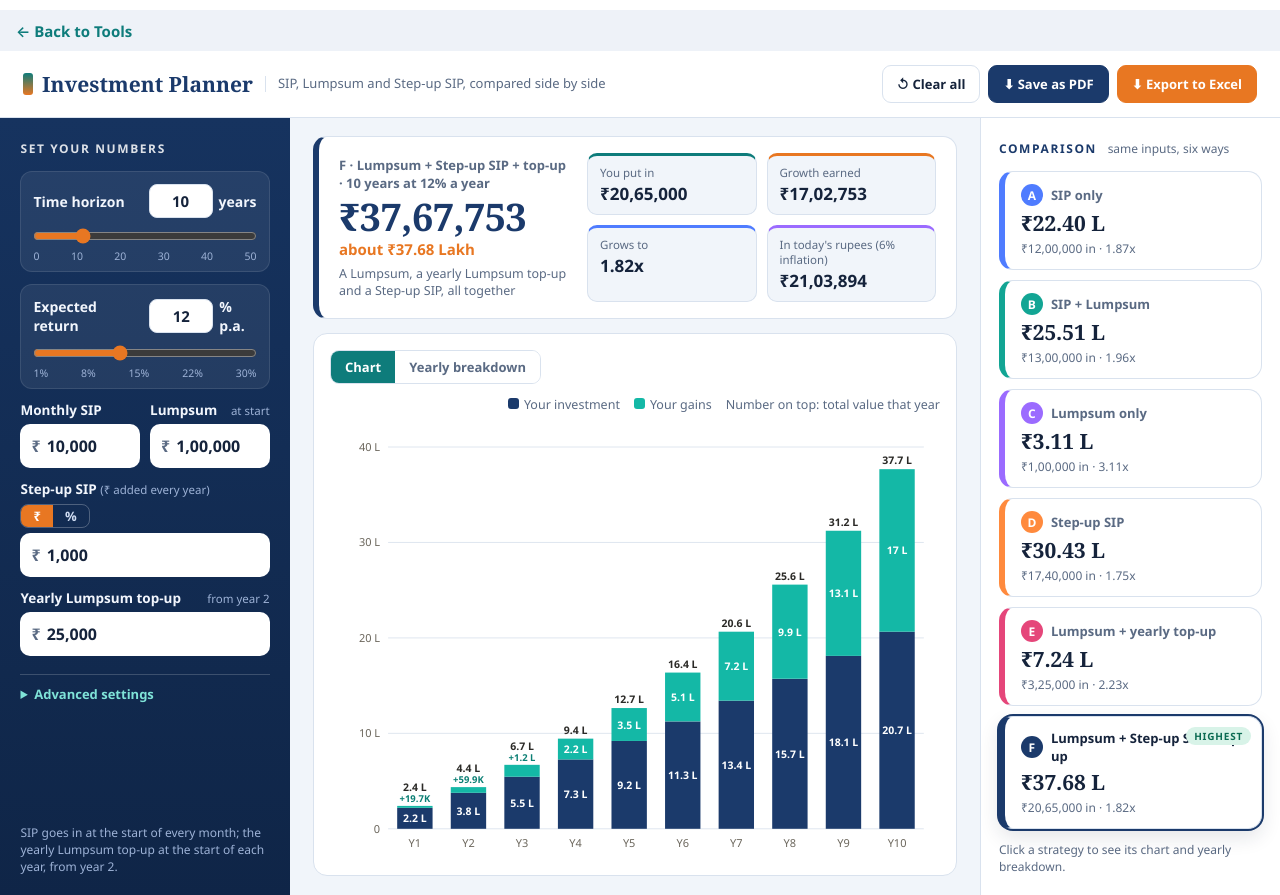
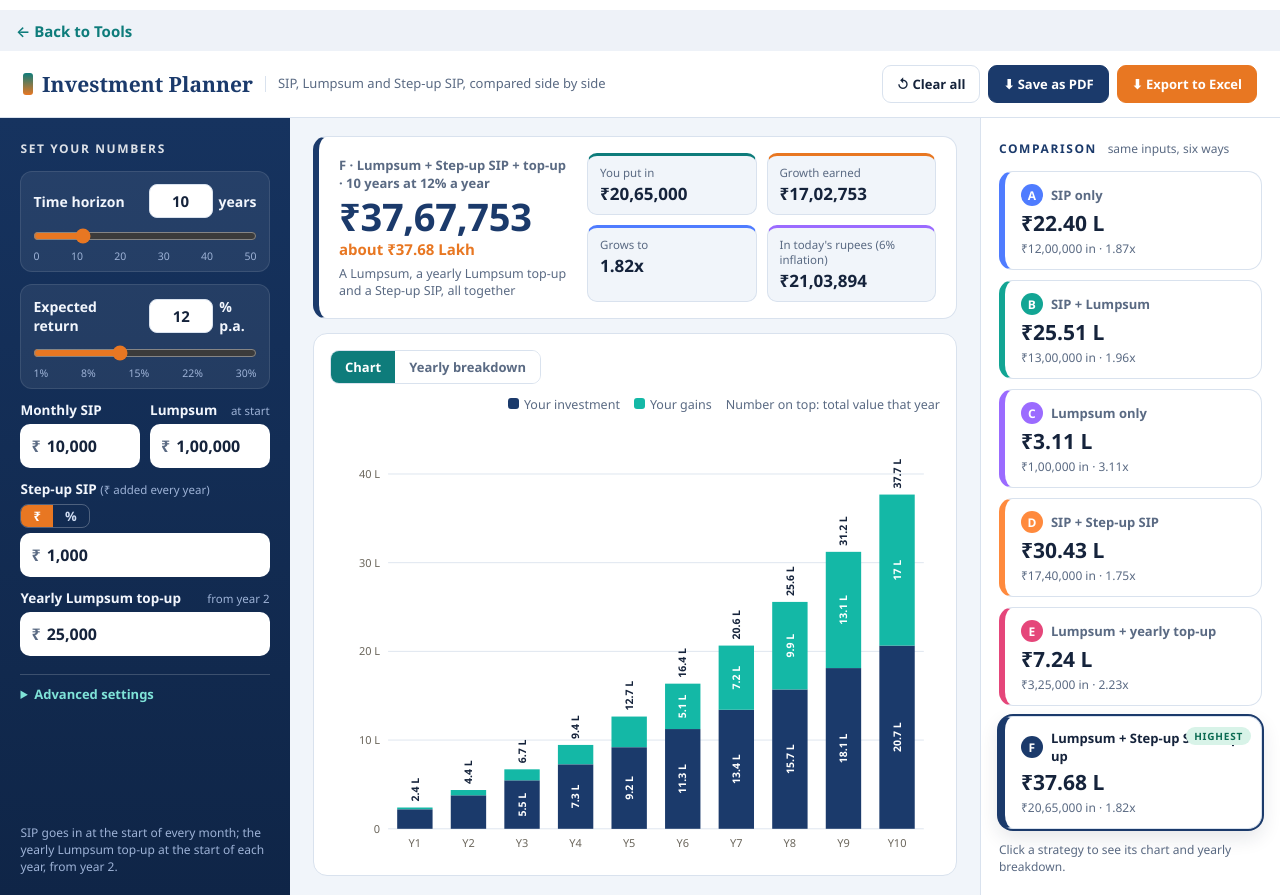
Before and after one commit to vamsheerudra/mfd-website, a plain HTML site: page tools/investment-planner.html in a window 1280 px wide. Shown: the part 58-953 px from the top of the page. Drawn offline with Linux system fonts and the light colour scheme.

Commit message:
Add files via upload

```diff
--- a/tools/investment-planner.html
+++ b/tools/investment-planner.html
@@ -55,7 +55,7 @@ button{font:inherit;cursor:pointer}
 .plan:focus-visible{outline:2px solid var(--teal)}
 .plan .t2{display:flex;align-items:center;gap:8px;font-size:13px;font-weight:600;color:var(--ink-soft)}
 .plan .bdg{width:22px;height:22px;border-radius:50%;background:var(--c);color:#fff;display:inline-flex;align-items:center;justify-content:center;font-size:12px;font-weight:800;flex:none}
-.plan .vv{font-size:21px;font-weight:800;color:var(--ink);font-family:Georgia,'Times New Roman',serif;white-space:nowrap}
+.plan .vv{font-size:21px;font-weight:800;color:var(--ink);font-variant-numeric:lining-nums tabular-nums;white-space:nowrap}
 .plan .sub{font-size:12px;color:var(--ink-soft)}
 .plan .top1{position:absolute;right:10px;top:10px;font-size:10px;font-weight:700;text-transform:uppercase;letter-spacing:.8px;color:#0b6b52;background:#d8f3e8;border-radius:99px;padding:2px 8px}
 .plan.on{box-shadow:0 0 0 2px var(--c),0 8px 20px rgba(21,35,59,.12)}
@@ -104,7 +104,7 @@ details.more select,details.more input[type=text]{width:100%;font:inherit;font-s
 .hero2{--c:#1B3A6B;background:#fff;border:1px solid var(--line);border-left:6px solid var(--c);border-radius:14px;padding:16px 20px;color:var(--ink);display:flex;gap:18px;align-items:center;flex-wrap:wrap}
 .hero2 .lh{flex:1;min-width:230px}
 .hero2 .lbl{font-size:13px;color:var(--ink-soft);font-weight:600}
-.hero2 .big{font-size:38px;font-weight:800;line-height:1.1;margin:4px 0 2px;white-space:nowrap;color:var(--navy);font-family:Georgia,'Times New Roman',serif;letter-spacing:-.5px}
+.hero2 .big{font-size:38px;font-weight:800;line-height:1.1;margin:4px 0 2px;white-space:nowrap;color:var(--navy);font-variant-numeric:lining-nums tabular-nums;letter-spacing:-.3px}
 .hero2 .words{color:#E87722;font-weight:700;font-size:15px}
 .hero2 .desc{font-size:12.5px;color:var(--ink-soft);margin-top:6px}
 .hero2 .hs{display:grid;grid-template-columns:repeat(auto-fit,minmax(165px,1fr));gap:10px;flex:2;min-width:260px}
@@ -302,7 +302,7 @@ var saveT=null;
 function save(){clearTimeout(saveT);saveT=setTimeout(function(){lsSet(KEY,JSON.stringify(S))},250)}
 
 /* ---------- engine: six plans, month by month ---------- */
-var NAMES=['SIP only','SIP + Lumpsum','Lumpsum only','Step-up SIP','Lumpsum + yearly top-up','Lumpsum + Step-up SIP + top-up'];
+var NAMES=['SIP only','SIP + Lumpsum','Lumpsum only','SIP + Step-up SIP','Lumpsum + yearly top-up','Lumpsum + Step-up SIP + top-up'];
 var LET='ABCDEF';
 var DESCS=['A fixed SIP every month','A Lumpsum on day one plus a fixed monthly SIP','A Lumpsum on day one, left to grow','A monthly SIP that steps up every year','A Lumpsum plus a yearly Lumpsum top-up from year 2','A Lumpsum, a yearly Lumpsum top-up and a Step-up SIP, all together'];
 var COLORS=['#4f7cff','#12a594','#9b6bff','#ff8a3d','#e5467a','#1B3A6B'];
@@ -339,7 +339,7 @@ var C_INV='#1B3A6B',C_GAIN='#14b8a6';
 var CH=null;
 function barsSVG(p,isStatic){
   if(S.T<1)return '<div class="hint" style="padding:40px 10px;text-align:center">Enter a tenure of at least 1 year to see the chart.</div>';
-  var vb=!isStatic&&$('#view'),T=S.T,W=vb&&vb.clientWidth>200?vb.clientWidth:760,H=vb&&vb.clientHeight>200?vb.clientHeight:400,pl=58,pr=16,pt=26,pb=30,iw=W-pl-pr,ih=H-pt-pb,bw=iw/T,bar=Math.min(54,bw*0.66),mx=0,y;
+  var vb=!isStatic&&$('#view'),T=S.T,W=vb&&vb.clientWidth>200?vb.clientWidth:760,H=vb&&vb.clientHeight>200?vb.clientHeight:400,pl=58,pr=16,pt=(function(){var m=0;for(var q=1;q<p.val.length;q++)m=Math.max(m,lab(p.val[q]).length);return Math.round(m*6.2+16)})(),pb=30,iw=W-pl-pr,ih=H-pt-pb,bw=iw/T,bar=Math.min(54,bw*0.66),mx=0,y;
   for(y=1;y<=T;y++)if(p.val[y]>mx)mx=p.val[y];
   if(mx<=0)mx=1;
   var step=niceStep(mx/4),nt=Math.ceil(mx/step-1e-9),ymax=nt*step;
@@ -351,14 +351,10 @@ function barsSVG(p,isStatic){
     var cx=pl+bw*(y-0.5),inv=p.inv[y],gain=Math.max(0,p.gain[y]),hi=ih*inv/ymax,hg=ih*gain/ymax,y0=pt+ih,top=y0-hi-hg;
     if(hi>0)g+='<rect x="'+(cx-bar/2).toFixed(1)+'" y="'+(y0-hi).toFixed(1)+'" width="'+bar.toFixed(1)+'" height="'+hi.toFixed(1)+'" fill="'+C_INV+'"/>';
     if(hg>0)g+='<rect x="'+(cx-bar/2).toFixed(1)+'" y="'+(y0-hi-hg).toFixed(1)+'" width="'+bar.toFixed(1)+'" height="'+hg.toFixed(1)+'" fill="'+C_GAIN+'"/>';
-    var showTop=(y-1)%every===0||y===T&&every===1;
-    if(labelAll&&hi>=17)L+='<text x="'+cx.toFixed(1)+'" y="'+(y0-hi/2+4).toFixed(1)+'" text-anchor="middle" font-size="'+fs+'" font-weight="600" fill="#fff">'+lab(inv)+'</text>';
-    if(labelAll&&hg>=17)L+='<text x="'+cx.toFixed(1)+'" y="'+(y0-hi-hg/2+4).toFixed(1)+'" text-anchor="middle" font-size="'+fs+'" font-weight="700" fill="#fff">'+lab(gain)+'</text>';
-    if(showTop){
-      var thin=labelAll&&hg<17&&gain>0;
-      if(thin)L+='<text x="'+cx.toFixed(1)+'" y="'+(top-4).toFixed(1)+'" text-anchor="middle" font-size="'+(fs-1)+'" font-weight="700" fill="#0b7f74">+'+lab(gain)+'</text>';
-      var edge=!labelAll&&cx+lab(p.val[y]).length*3.4>W-4;L+='<text x="'+(edge?(W-4):cx).toFixed(1)+'" y="'+(top-(thin?15:5)).toFixed(1)+'" text-anchor="'+(edge?'end':'middle')+'" font-size="'+fs+'" font-weight="700" fill="#2b2a27">'+lab(p.val[y])+'</text>';
-    }
+    var li=lab(inv),lg=lab(gain),cw=fs*0.62,okw=bar>=fs+3;
+    if(okw&&hi>=li.length*cw+10)L+='<text transform="translate('+(cx+fs*0.35).toFixed(1)+' '+(y0-hi/2).toFixed(1)+') rotate(-90)" text-anchor="middle" font-size="'+fs+'" font-weight="600" fill="#fff">'+li+'</text>';
+    if(okw&&hg>=lg.length*cw+10)L+='<text transform="translate('+(cx+fs*0.35).toFixed(1)+' '+(y0-hi-hg/2).toFixed(1)+') rotate(-90)" text-anchor="middle" font-size="'+fs+'" font-weight="700" fill="#fff">'+lg+'</text>';
+    if(p.val[y]>0)L+='<text transform="translate('+(cx+fs*0.35).toFixed(1)+' '+(top-6).toFixed(1)+') rotate(-90)" text-anchor="start" font-size="'+fs+'" font-weight="700" fill="#15233b">'+lab(p.val[y])+'</text>';
     if((y-1)%xEvery===0)L+='<text x="'+cx.toFixed(1)+'" y="'+(H-12)+'" text-anchor="middle" font-size="11" fill="#6b665c">Y'+y+'</text>';
     if(!isStatic)g+='<rect data-y="'+y+'" x="'+(cx-bw/2).toFixed(1)+'" y="'+pt+'" width="'+bw.toFixed(1)+'" height="'+ih+'" fill="transparent"/>';
   }
```
